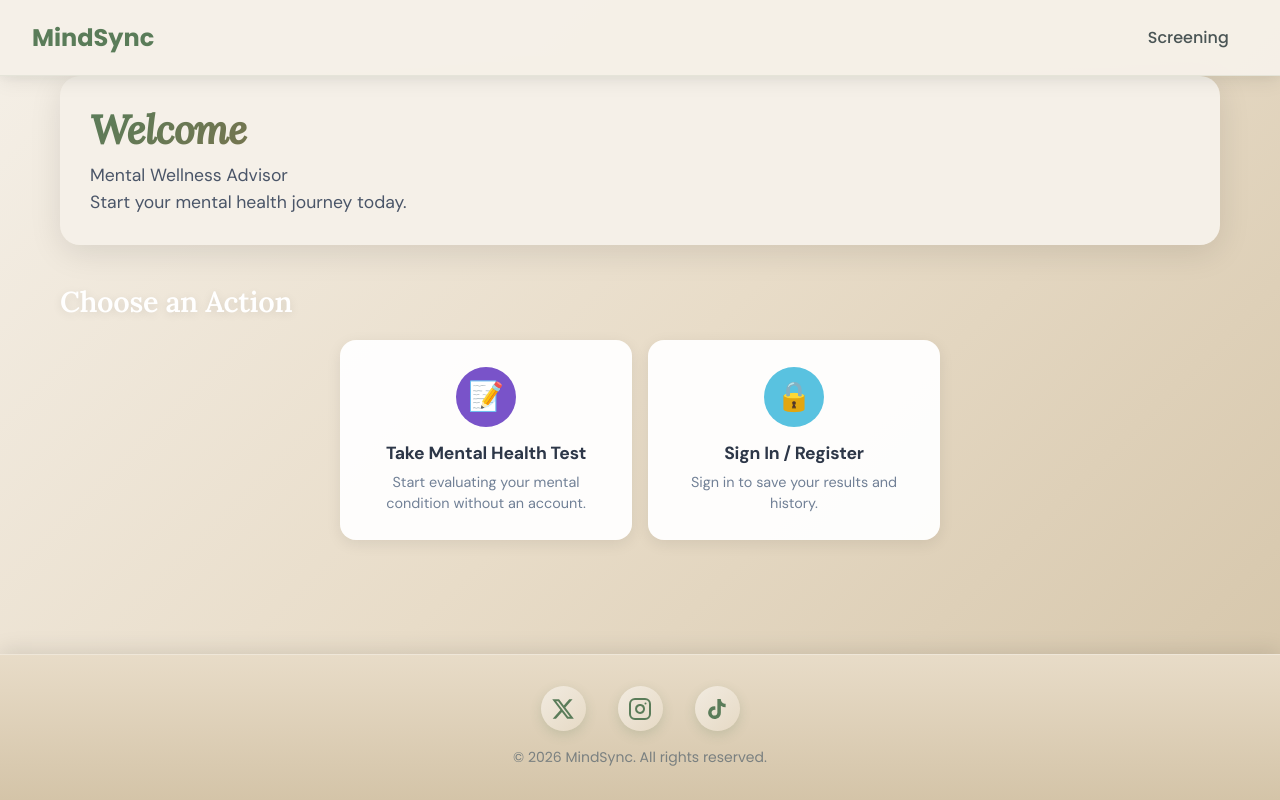
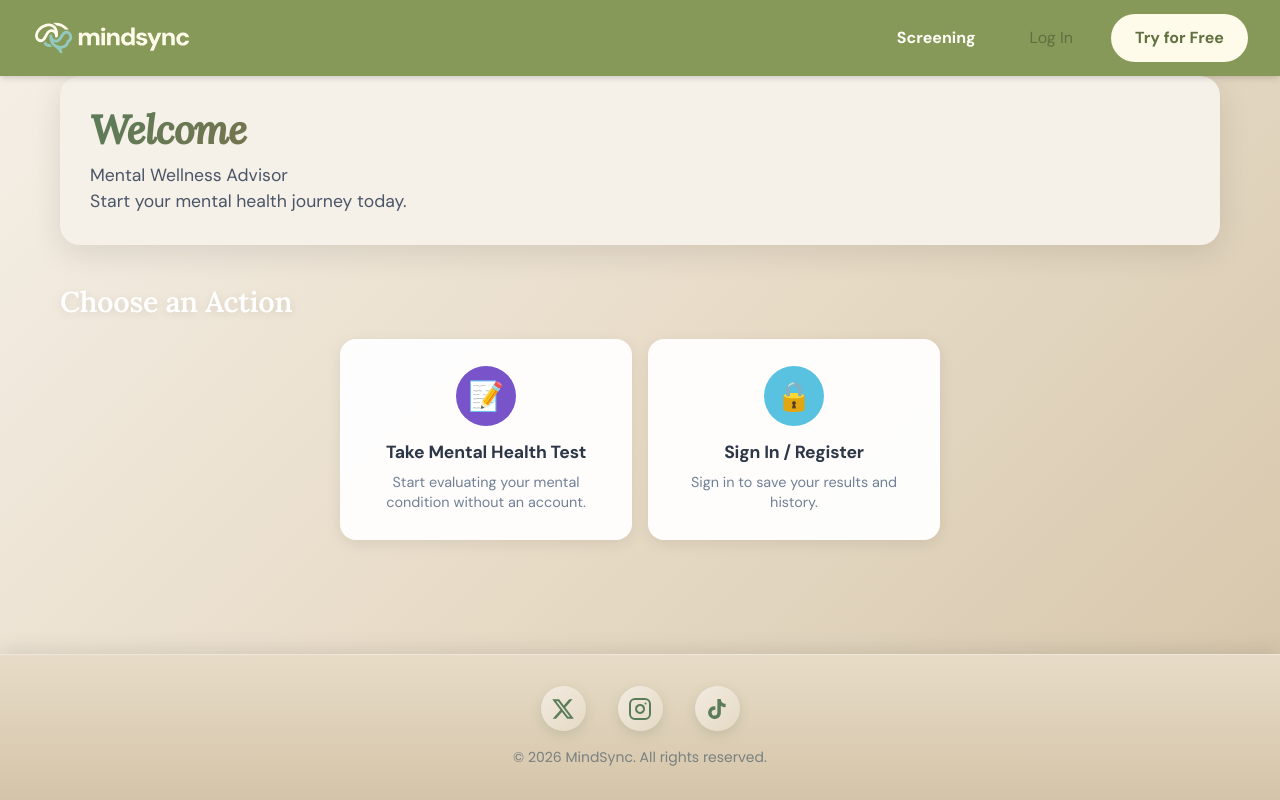
Before and after one commit to ji-tech-2/mindsync-frontend, a React (Vite) app: page / in a window 1280 px wide. Built offline with nearby package versions, Linux system fonts and the light colour scheme.

Commit message:
feat: improve navbar visual parity

```diff
--- a/src/components/Button/Button.jsx
+++ b/src/components/Button/Button.jsx
@@ -6,6 +6,7 @@ import styles from './Button.module.css';
  * @param {string} props.variant - 'outlined', 'filled', 'light', 'ghost' (default: 'outlined')
  * @param {string} props.size - 'lg' for large (default: normal)
  * @param {boolean} props.fullWidth - Fill container width (default: false)
+ * @param {boolean} props.bold - Use bold font weight (default: false)
  * @param {React.ReactNode} props.children - Button content/text
  * @param {React.ReactNode} props.icon - Icon element
  * @param {string} props.iconPosition - 'left' or 'right' (default: 'left')
@@ -21,6 +22,7 @@ function Button({
   variant = 'outlined',
   size = '',
   fullWidth = false,
+  bold = false,
   children,
   icon,
   iconPosition = 'left',
@@ -38,6 +40,7 @@ function Button({
     styles[variant],
     size && styles[size],
     fullWidth && styles.fullWidth,
+    bold && styles.bold,
     disabled && styles.disabled,
     icon && styles.hasIcon,
     iconPosition === 'right' && styles.iconRight,
--- a/src/components/Button/Button.module.css
+++ b/src/components/Button/Button.module.css
@@ -50,6 +50,11 @@
 .button:focus-visible {
   outline: var(--border-md) solid var(--color-primary);
   outline-offset: 2px;
+}
+
+/* Bold text weight */
+.bold {
+  font-weight: var(--font-weight-bold);
 }
 
 /* Outlined variant */
--- a/src/components/Navbar/Navbar.jsx
+++ b/src/components/Navbar/Navbar.jsx
@@ -1,6 +1,8 @@
 import { Link } from 'react-router-dom';
 import { useAuth } from '@/features/auth';
 import { ProfileDropdown } from '@/features/profile';
+import { Button } from '@/components';
+import logoPrimaryAlt from '@/assets/logo-primary-alt.svg';
 import styles from './Navbar.module.css';
 
 function Navbar() {
@@ -9,12 +11,19 @@ function Navbar() {
   return (
     <nav className={styles.navbar}>
       <div className={styles.container}>
-        <div className={styles.wordmark}>
-          <Link to={user ? '/dashboard' : '/'}>MindSync</Link>
-        </div>
+        {/* Logo/Branding */}
+        <Link
+          to={user ? '/dashboard' : '/'}
+          className={styles.logoButton}
+          aria-label="Home"
+        >
+          <img src={logoPrimaryAlt} alt="MindSync" className={styles.logo} />
+        </Link>
 
-        <div className={styles.navRight}>
-          {user && (
+        {/* Navigation Items */}
+        <div className={styles.navActions}>
+          {user ? (
+            /* Authenticated User Navigation */
             <>
               <Link to="/dashboard" className={styles.navLink}>
                 Dashboard
@@ -22,15 +31,28 @@ function Navbar() {
               <Link to="/history" className={styles.navLink}>
                 History
               </Link>
+              <Link to="/screening" className={styles.navLink}>
+                Screening
+              </Link>
+              <div className={styles.profileSection}>
+                <ProfileDropdown />
+              </div>
             </>
-          )}
-          <Link to="/screening" className={styles.navLink}>
-            Screening
-          </Link>
-          {user && (
-            <div className={styles.profileSection}>
-              <ProfileDropdown />
-            </div>
+          ) : (
+            /* Unauthenticated Navigation */
+            <>
+              <Link to="/screening" className={styles.navLink}>
+                Screening
+              </Link>
+              <Link to="/signIn" className={styles.buttonLink}>
+                <Button variant="outlined">Log In</Button>
+              </Link>
+              <Link to="/register" className={styles.buttonLink}>
+                <Button variant="light" bold>
+                  Try for Free
+                </Button>
+              </Link>
+            </>
           )}
         </div>
       </div>
--- a/src/components/Navbar/Navbar.module.css
+++ b/src/components/Navbar/Navbar.module.css
@@ -1,14 +1,11 @@
 .navbar {
-  background: rgb(245 240 232 / 98%);
-  box-shadow:
-    0 4px 20px rgb(0 0 0 / 8%),
-    0 2px 10px rgb(90 124 89 / 5%);
-  border-bottom: 1px solid rgb(90 124 89 / 10%);
-  padding: 1rem 2rem;
+  background-color: var(--color-primary);
+  padding: var(--space-sm) var(--space-xl);
   position: sticky;
   top: 0;
   z-index: 100;
   width: 100%;
+  box-shadow: var(--shadow-md);
 }
 
 .container {
@@ -16,33 +13,114 @@
   display: flex;
   justify-content: space-between;
   align-items: center;
+  gap: var(--space-lg);
 }
 
-.wordmark {
-  font-size: 1.5rem;
-  font-weight: bold;
-  color: #5a7c59;
+/* Logo Button */
+.logoButton {
+  background: none;
+  border: none;
+  padding: 0;
+  cursor: pointer;
+  display: flex;
+  align-items: center;
+  transition: transform var(--transition-fast);
+  flex-shrink: 0;
 }
 
-.wordmark a {
-  text-decoration: none;
-  color: inherit;
+.logo {
+  height: 2.5rem;
+  width: auto;
 }
 
-.navRight {
+/* Navigation Actions */
+.navActions {
   display: flex;
   align-items: center;
-  gap: 1rem;
+  gap: var(--space-sm);
+  flex-wrap: wrap;
+  justify-content: flex-end;
 }
 
+/* Navigation Links */
 .navLink {
   text-decoration: none;
-  color: #4a5555;
-  font-weight: 500;
-  padding: 0.6rem 1.2rem;
-  border-radius: 12px;
+  color: var(--color-text-dark);
+  font-family: var(--font-body);
+  font-size: var(--font-size-md);
+  font-weight: var(--font-weight-bold);
+  padding: var(--space-sm) var(--space-md);
+  border-radius: var(--radius-xl);
+  transition: all var(--transition-fast);
+  white-space: nowrap;
 }
 
+.navLink:hover {
+  color: var(--color-primary-light);
+}
+
+/* Button Link - wraps Button component */
+.buttonLink {
+  text-decoration: none;
+  display: inline-flex;
+  align-items: center;
+}
+
+/* Profile Section */
 .profileSection {
-  margin-left: 1rem;
+  margin-left: var(--space-md);
+  display: flex;
+  align-items: center;
 }
+
+/* Responsive */
+@media (width <= 768px) {
+  .navbar {
+    padding: var(--space-md) var(--space-lg);
+  }
+
+  .container {
+    gap: var(--space-md);
+  }
+
+  .logo {
+    height: 2rem;
+  }
+
+  .navActions {
+    gap: var(--space-sm);
+  }
+
+  .navLink {
+    padding: var(--space-xs) var(--space-md);
+    font-size: var(--font-size-sm);
+  }
+}
+
+@media (width <= 480px) {
+  .navbar {
+    padding: var(--space-md);
+  }
+
+  .container {
+    flex-wrap: wrap;
+  }
+
+  .navActions {
+    width: 100%;
+    order: 3;
+    flex-wrap: wrap;
+    gap: var(--space-xs);
+  }
+
+  .logo {
+    height: 1.75rem;
+  }
+
+  .navLink {
+    flex: 1;
+    min-width: 100px;
+    text-align: center;
+    padding: var(--space-xs) var(--space-sm);
+  }
+}
--- a/src/layouts/MainLayout.jsx
+++ b/src/layouts/MainLayout.jsx
@@ -5,7 +5,7 @@ import { Navbar, Footer } from '@/components';
  * MainLayout Component
  *
  * Full application layout with:
- * - Navbar at the top
+ * - Navbar at the top (sticky)
  * - Main content area for route components (via Outlet)
  * - Footer at the bottom
  *
@@ -19,11 +19,18 @@ export function MainLayout() {
         flexDirection: 'column',
         minHeight: '100vh',
         width: '100%',
+        overflow: 'hidden',
       }}
     >
       <Navbar />
 
-      <main style={{ flex: 1 }}>
+      <main
+        style={{
+          flex: 1,
+          overflowY: 'auto',
+          overflowX: 'hidden',
+        }}
+      >
         <Outlet />
       </main>
 
```
Also changed, not shown: src/config/image.png (deleted).
